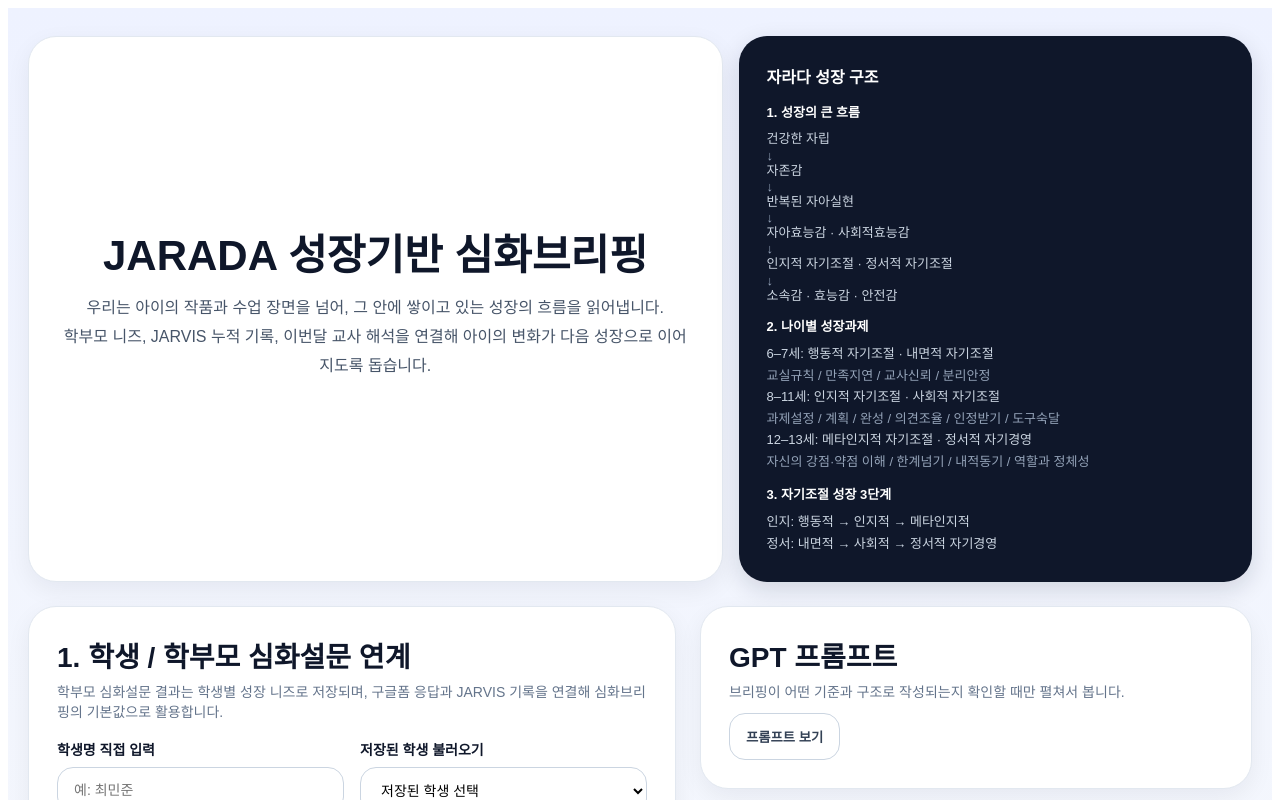
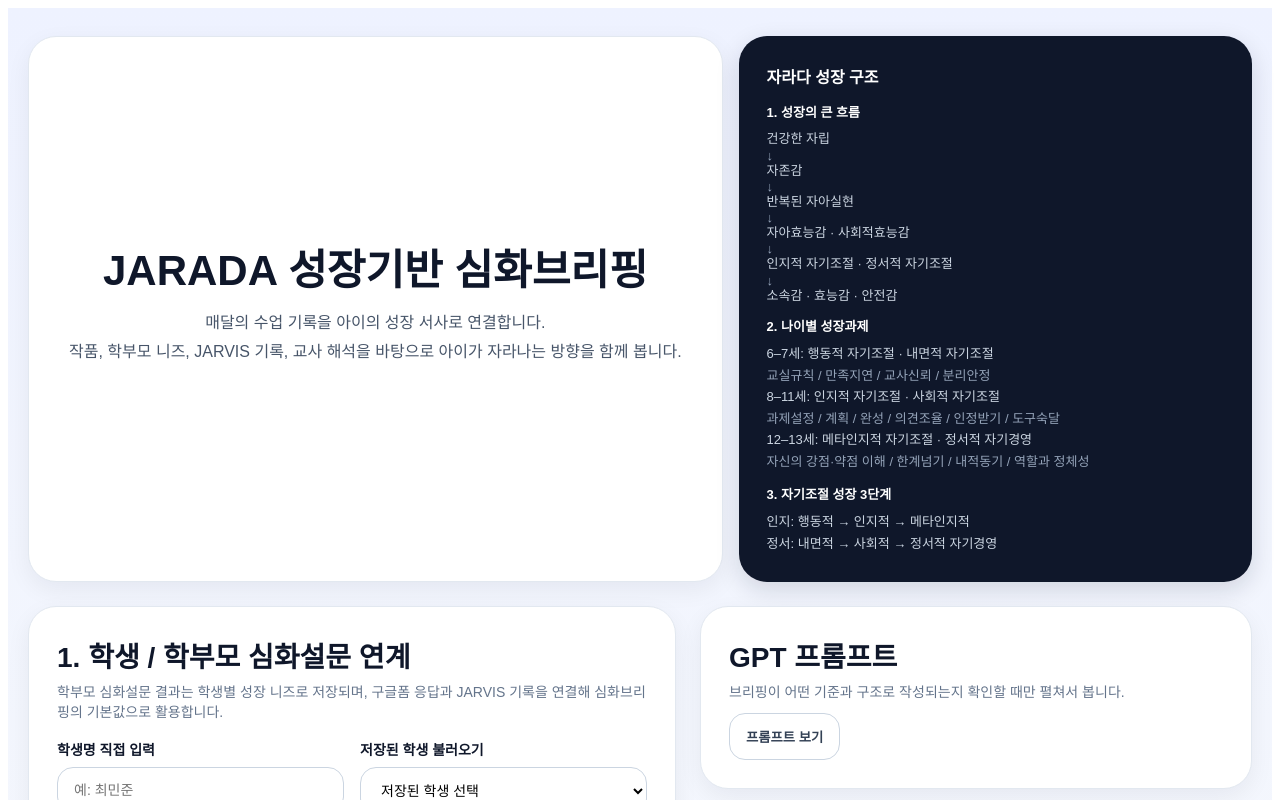
Before and after one commit to jaradaboys/jarada-briefing-2, a React (Vite) app: page / in a window 1280 px wide. Shown: the top 800 px of the page. Built offline with nearby package versions, Linux system fonts and the light colour scheme.

Commit message:
Update App.jsx

```diff
--- a/src/App.jsx
+++ b/src/App.jsx
@@ -2168,11 +2168,11 @@ alert(`${incoming.length}개의 JARVIS 관찰일지를 불러왔고, 기본값
       <div style={styles.container}>
         <div style={styles.topGrid}>
           <div style={{ ...styles.card, textAlign: "center", minHeight: 220, display: "flex", flexDirection: "column", justifyContent: "center", alignItems: "center" }}>
-        <h1 style={styles.title}>JARADA 성장기반 심화브리핑</h1>
+     <h1 style={styles.title}>JARADA 성장기반 심화브리핑</h1>
 <p style={{ ...styles.subtitle, maxWidth: 860 }}>
-  우리는 아이의 작품과 수업 장면을 넘어, 그 안에 쌓이고 있는 성장의 흐름을 읽어냅니다.
+  매달의 수업 기록을 아이의 성장 서사로 연결합니다.
   <br />
-  학부모 니즈, JARVIS 누적 기록, 이번달 교사 해석을 연결해 아이의 변화가 다음 성장으로 이어지도록 돕습니다.
+  작품, 학부모 니즈, JARVIS 기록, 교사 해석을 바탕으로 아이가 자라나는 방향을 함께 봅니다.
 </p>
           </div>
 
```
